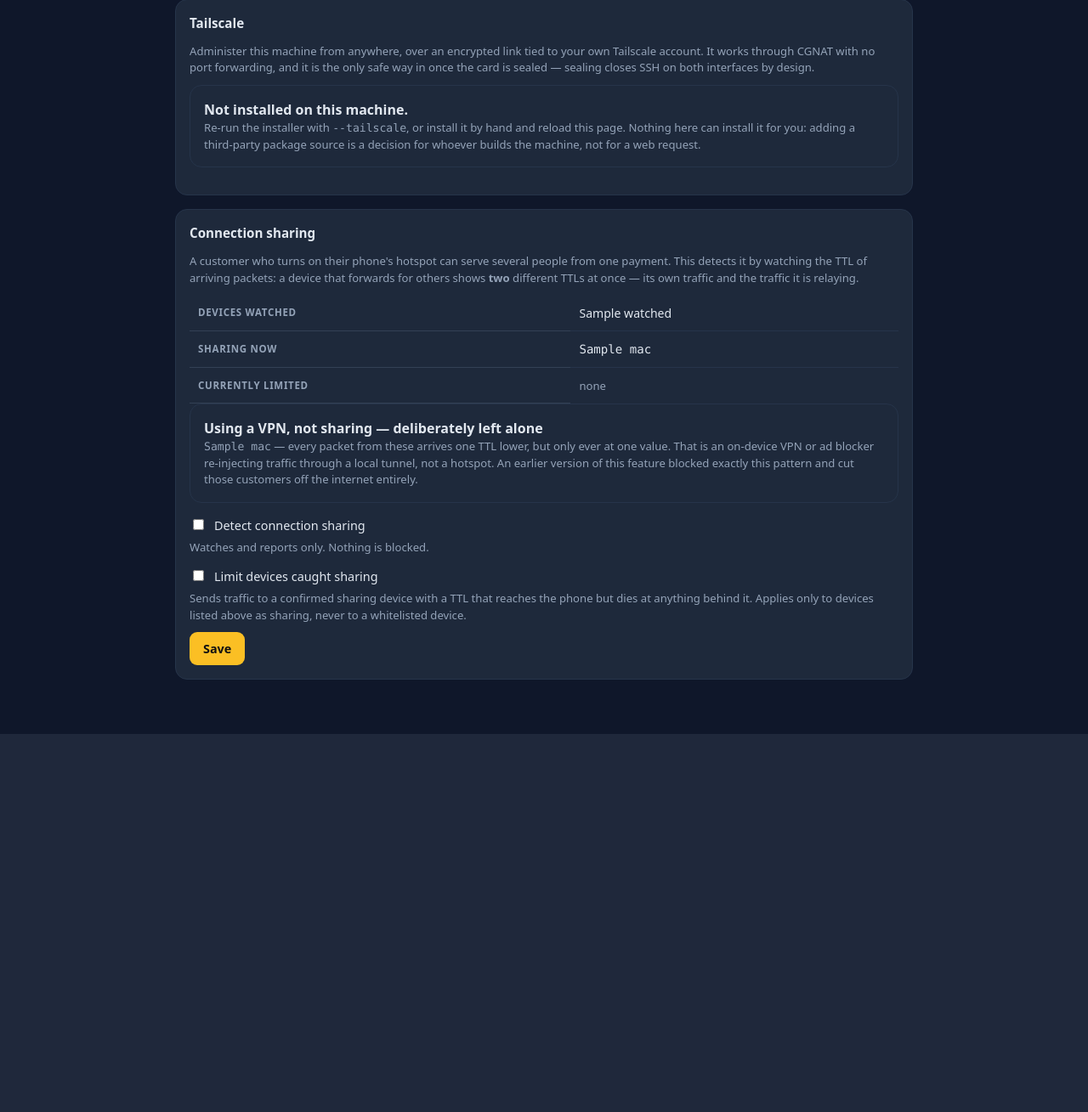
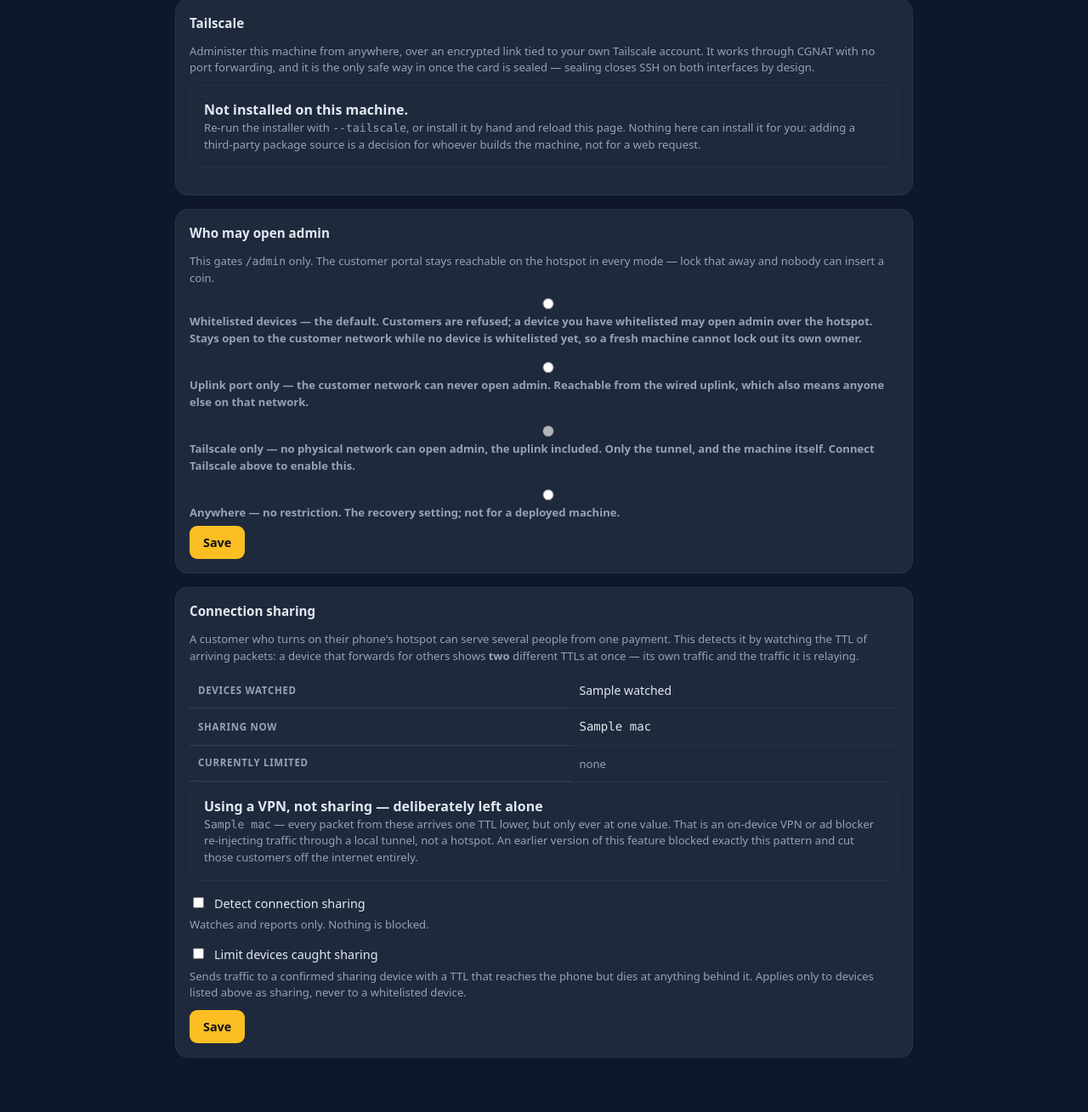
Before and after one commit to arcosesd2/orange-pi-pisowifi, a Flask app: template app/templates/remote_access.html in a window 1280 px wide. Shown: the part 133-1442 px from the top of the page at 85% size. Before the commit the page ends 997 px from the top, so only its background shows below. Run offline with Flask 3, Linux system fonts and the light colour scheme; the template is opened without the code that fills it: most values are stand-ins (such as "Sample title", 1, 10 or a date in 2020); parts of the project's set-up code (start-up, migrations or seed data) failed here and were passed over.

Commit message:
Add a Tailscale-only mode for admin, so no customer can ever reach it
admin_lan_access gains a fourth mode. In "tailscale" every physical network is
refused -- the customer hotspot, a cable into the AP, and the uplink port
alike -- leaving the tunnel and the machine itself. That is stronger than
"off", which still trusts whatever network the uplink is plugged into.

Membership of 100.64.0.0/10 is not sufficient on its own, because that is also
the CGNAT space an ISP may hand out; the daemon has to be running too, or a
machine that never set Tailscale up could be reached by anything arriving with
such a source address.

The customer portal is deliberately untouched. Gating it would stop customers
inserting coins, so the machine would keep running and quietly stop earning;
test_admin_gate asserts /, /api/status and /buy stay reachable from the hotspot
while /admin is refused.

Two ways this could have locked the owner out, both closed:

The settings route refuses to select the mode unless Tailscale is connected
and has an address. Setting it blind would leave admin reachable from nowhere
but a keyboard, on a machine whose whole point is having no SSH.

seal.sh resets admin_lan_access. A cloned card has no Tailscale identity, and
the only way to enrol one is the admin page -- so a Tailscale-only master image
would produce cards that can never be set up at all.

Loopback stays allowed in every mode. Anyone with a shell has already won, and
it is what keeps a lockout recoverable.

```diff
--- a/app/config.json
+++ b/app/config.json
@@ -4,6 +4,8 @@
   "_comment_interfaces": "lan_if/wan_if are rewritten at every boot by pisowifi-detect while auto_detect_interfaces is true; set it false to pin them.",
   "auto_detect_interfaces": true,
   "_comment_wan_management": "true keeps SSH/portal/ping reachable on the UPLINK side. Bench bring-up only; seal.sh forces it false.",
+  "_comment_admin_lan_access": "Who may open /admin. whitelist (default) = customers refused once any device is whitelisted; off = customer network never, uplink port yes; tailscale = ONLY over the Tailscale tunnel, no physical network at all; any = no restriction, the recovery setting. The customer portal is never gated by this. seal.sh resets it, because a Tailscale-only card cannot be set up before Tailscale is enrolled.",
+  "admin_lan_access": "whitelist",
   "wan_management": false,
   "_comment_wan_admin": "true serves the ADMIN PAGE ONLY (no SSH) on the uplink port, and survives seal.sh. Required when admin_lan_access is off, otherwise sealing leaves admin unreachable.",
   "wan_admin": false,
--- a/app/main.py
+++ b/app/main.py
@@ -271,10 +271,41 @@
             "/etc/pisowifi/config.json and restart the pisowifi service.")
 
 
+TAILNET = ipaddress.ip_network("100.64.0.0/10")
+
+
+def _from_tailscale():
+    """True if this request arrived over the Tailscale tunnel.
+
+    Tailscale hands out addresses from 100.64.0.0/10, so a source inside that
+    range plus a running daemon is the test. The daemon check is what stops the
+    range alone being enough: 100.64/10 is also the CGNAT space an ISP may use,
+    and without it a machine whose Tailscale was never set up could be reached
+    by anything that happened to arrive with such a source address.
+    """
+    try:
+        src = ipaddress.ip_address(request.remote_addr or "")
+    except ValueError:
+        return False
+    if src not in TAILNET:
+        return False
+    try:
+        return bool(tailscale.status().get("running"))
+    except Exception:                                        # pragma: no cover
+        return False
+
+
+def _is_loopback():
+    try:
+        return ipaddress.ip_address(request.remote_addr or "").is_loopback
+    except ValueError:
+        return False
+
+
 def _admin_lan_denied():
     """Why (if at all) this request must not reach /admin. None = allowed.
 
-    Three modes:
+    Four modes:
       any        - no restriction (recovery setting).
       whitelist  - customer network may reach admin only from a whitelisted
                    MAC. Opens up while the whitelist is empty, so a fresh
@@ -282,15 +313,35 @@
       off        - the customer network may NEVER reach admin, whitelist or
                    not. Admin is then reachable only on another interface:
                    the wired uplink port, the box itself, or Tailscale.
+      tailscale  - admin is reachable ONLY over the Tailscale tunnel (and from
+                   the box itself). Every physical network is refused, the
+                   uplink port included.
 
     Note what "off" can and cannot do. Wi-Fi clients and anything cabled into
     the same switch/AP arrive on the *same* interface in the *same* subnet, so
     the box cannot tell a cable from a radio down there -- "off" separates the
-    customer network from the uplink port, not cable from Wi-Fi.
+    customer network from the uplink port, not cable from Wi-Fi. Only
+    "tailscale" closes the uplink too.
+
+    The customer portal is deliberately untouched by all of this. It is gated
+    per path in _admin_guard(), which only inspects /admin -- lock the portal
+    itself away and no customer can insert a coin, which stops the machine
+    earning entirely.
+
+    Loopback stays allowed in every mode. Anyone with a shell on the box has
+    already won, and it is what makes a lockout recoverable at all.
     """
     mode = setting("admin_lan_access") or "whitelist"
     if mode == "any":
         return None
+    if _is_loopback():
+        return None
+    if mode == "tailscale":
+        if _from_tailscale():
+            return None
+        return ("Admin on this machine is reachable only over Tailscale.\n\n"
+                "Connect to the tailnet and open it at the machine's 100.x "
+                "address.\n\n" + _RECOVER)
     if not _from_customer_lan():
         return None                      # box itself / Tailscale / other iface
     if mode == "off":
@@ -1366,6 +1417,43 @@
     ok, msg = tailscale.logout()
     db.log_audit("tailscale_logout")
     return _remote_page(msg=msg if ok else None, error=None if ok else msg)
+
+
+_ACCESS_MODES = ("whitelist", "off", "tailscale", "any")
+
+
+@app.route("/admin/access-mode", methods=["POST"])
+def admin_access_mode():
+    if not admin_ok():
+        return redirect("/admin/login")
+    mode = (request.form.get("admin_lan_access") or "").strip()
+    if mode not in _ACCESS_MODES:
+        return _remote_page(error="Unknown access mode.")
+
+    # Refuse to lock admin behind a tunnel that is not up. Setting this without
+    # a working tailnet leaves admin reachable from nowhere but the box itself,
+    # and the only way back is editing config.json over a console -- on a
+    # machine whose whole point is that it has no SSH.
+    if mode == "tailscale":
+        ts = tailscale.status()
+        if not ts["running"]:
+            return _remote_page(error=(
+                "Tailscale is not connected, so this would lock you out of "
+                "admin completely. Connect it above first, check you can reach "
+                "this page at the machine's 100.x address, then set this."))
+        if not ts["ip4"]:
+            return _remote_page(error=(
+                "Tailscale is running but has no address yet. Wait for it to "
+                "finish connecting, then try again."))
+
+    db.set_setting("admin_lan_access", mode)
+    db.log_audit("admin_access_mode", mode)
+    if mode == "tailscale":
+        return _remote_page(msg=(
+            "Admin is now reachable only over Tailscale, at "
+            "http://%s:8080/admin -- and from the machine itself. The customer "
+            "portal is unaffected." % tailscale.status()["ip4"]))
+    return _remote_page(msg="Admin access mode set to '%s'." % mode)
 
 
 @app.route("/admin/tether/settings", methods=["POST"])
--- a/app/templates/remote_access.html
+++ b/app/templates/remote_access.html
@@ -76,6 +76,70 @@
 </section>
 
 <section class="card">
+  <h2>Who may open admin</h2>
+  <p class="muted">
+    This gates <code>/admin</code> only. The customer portal stays reachable on
+    the hotspot in every mode &mdash; lock that away and nobody can insert a
+    coin.
+  </p>
+
+  <form method="post" action="/admin/access-mode">
+    <label class="radio">
+      <input type="radio" name="admin_lan_access" value="whitelist"
+             {% if admin_lan_access == 'whitelist' %}checked{% endif %}>
+      <b>Whitelisted devices</b>
+      <span class="muted">&mdash; the default. Customers are refused; a device
+      you have whitelisted may open admin over the hotspot. Stays open to the
+      customer network while no device is whitelisted yet, so a fresh machine
+      cannot lock out its own owner.</span>
+    </label>
+
+    <label class="radio">
+      <input type="radio" name="admin_lan_access" value="off"
+             {% if admin_lan_access == 'off' %}checked{% endif %}>
+      <b>Uplink port only</b>
+      <span class="muted">&mdash; the customer network can never open admin.
+      Reachable from the wired uplink, which also means anyone else on that
+      network.</span>
+    </label>
+
+    <label class="radio">
+      <input type="radio" name="admin_lan_access" value="tailscale"
+             {% if admin_lan_access == 'tailscale' %}checked{% endif %}
+             {% if not ts.running %}disabled{% endif %}>
+      <b>Tailscale only</b>
+      <span class="muted">&mdash; no physical network can open admin, the
+      uplink included. Only the tunnel, and the machine itself.
+      {% if not ts.running %}
+        <b>Connect Tailscale above to enable this.</b>
+      {% endif %}</span>
+    </label>
+
+    <label class="radio">
+      <input type="radio" name="admin_lan_access" value="any"
+             {% if admin_lan_access == 'any' %}checked{% endif %}>
+      <b>Anywhere</b>
+      <span class="muted">&mdash; no restriction. The recovery setting; not for
+      a deployed machine.</span>
+    </label>
+
+    <button class="btn primary">Save</button>
+  </form>
+
+  {% if admin_lan_access == 'tailscale' %}
+    <div class="card ok">
+      <b>Admin is Tailscale-only.</b>
+      <p class="muted">
+        If you ever lose access to the tailnet, set
+        <code>"admin_lan_access": "any"</code> in
+        <code>/etc/pisowifi/config.json</code> and restart the service. That
+        needs a keyboard or a card reader, so keep a way in.
+      </p>
+    </div>
+  {% endif %}
+</section>
+
+<section class="card">
   <h2>Connection sharing</h2>
   <p class="muted">
     A customer who turns on their phone's hotspot can serve several people from
```
Also changed, not shown: tests/run_all.py (+1 -0 lines), tests/test_admin_gate.py (added, +96 -0 lines), tests/test_templates.py (+1 -1 lines), 1 other file.
